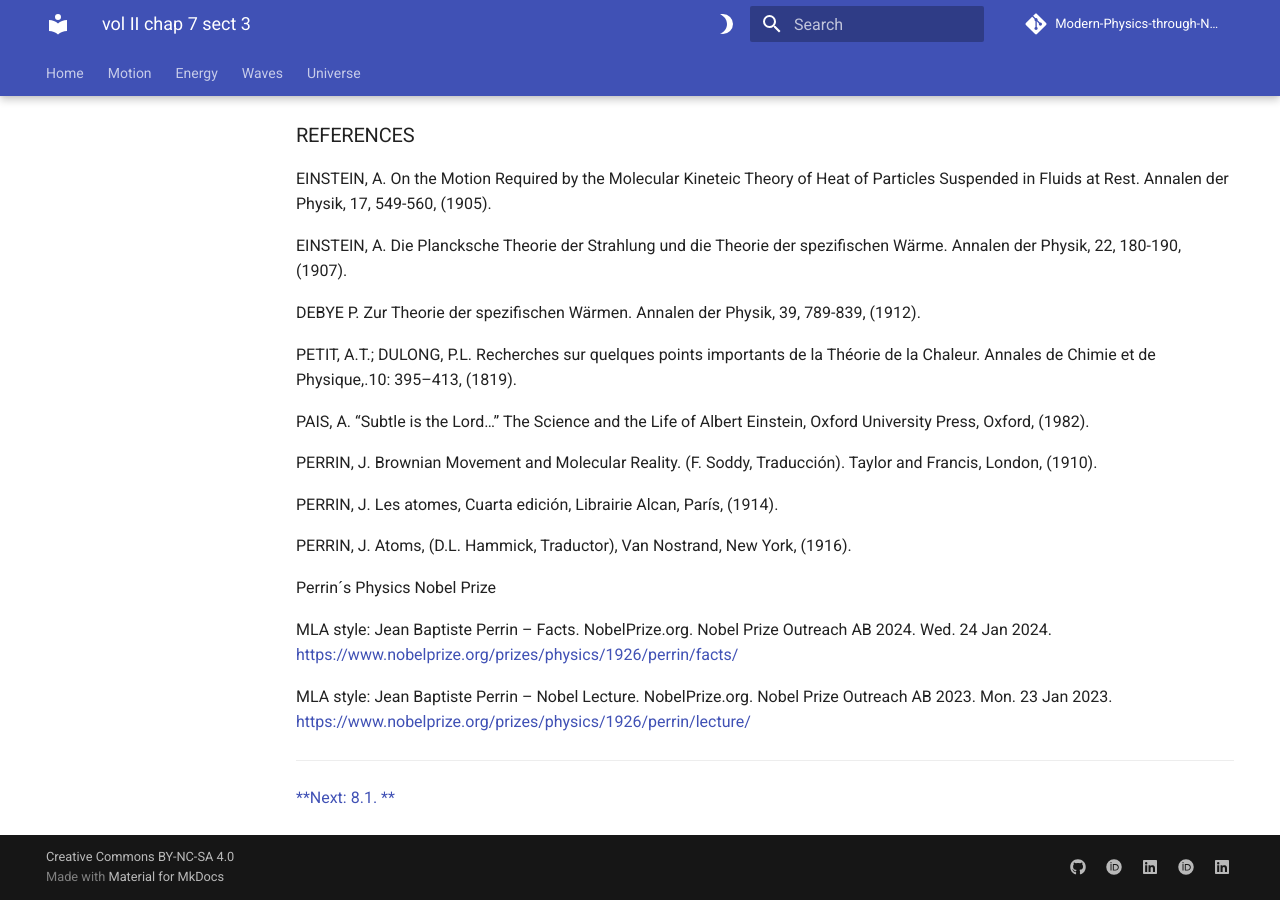
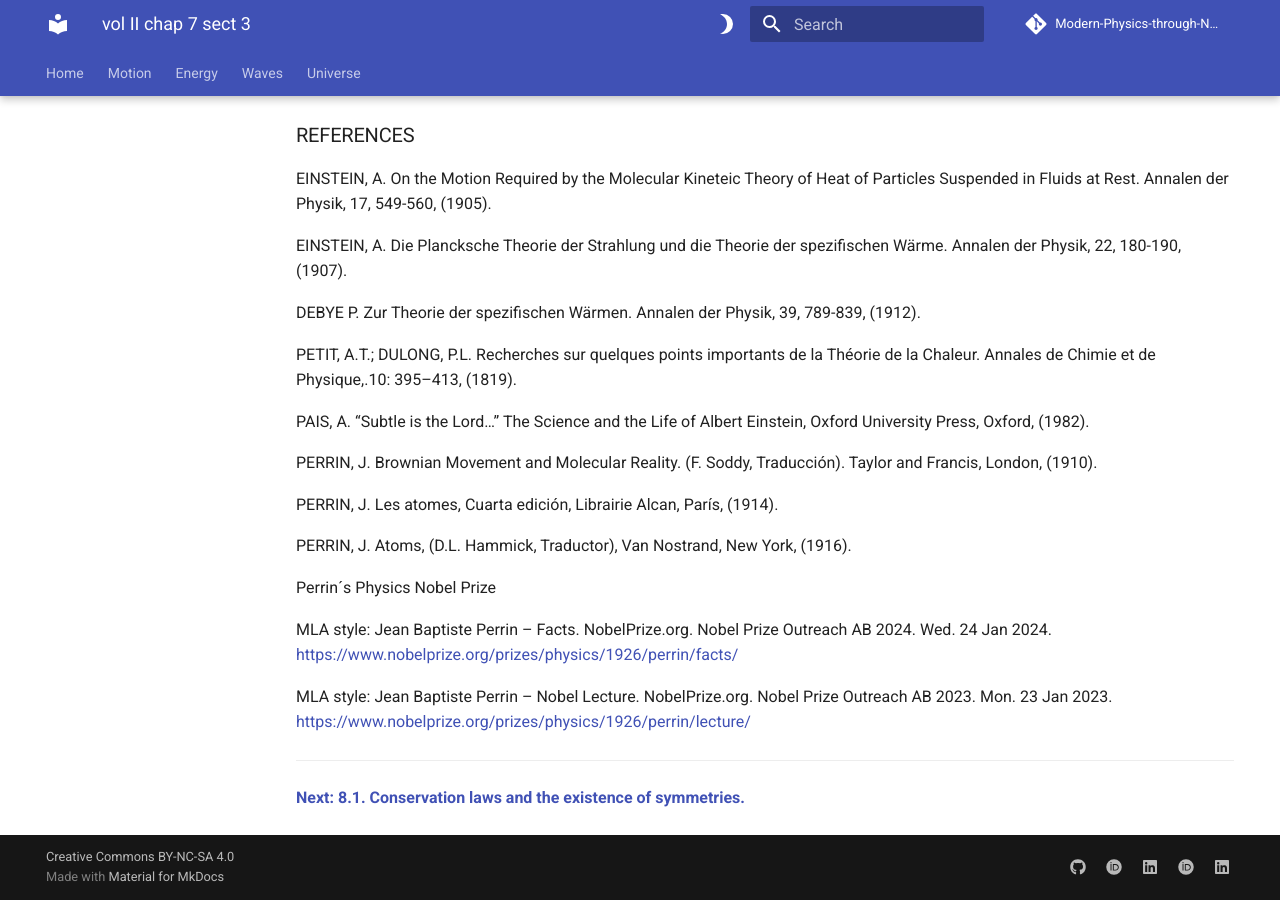
Before and after one commit to modphysnobel/modphysnobel.github.io, an MkDocs documentation site: the page built from docs/vol-II/vol-II-chap-7-sect-3.md, in a window 1280 px wide and 900 px high, scrolled down 4915 px. Built offline with MkDocs 1.6.1 and Material for MkDocs 9.7.7, drawn with Linux system fonts in a browser that asks for light colours; some web fonts are replaced; comment, search, counter and statistics services are not loaded.

Commit message:
Update vol-II-chap-7-sect-3.md

```diff
--- a/docs/vol-II/vol-II-chap-7-sect-3.md
+++ b/docs/vol-II/vol-II-chap-7-sect-3.md
@@ -194,4 +194,4 @@ MLA style: Jean Baptiste Perrin – Nobel Lecture. NobelPrize.org. Nobel Prize O
 
 ***
 
-[**Next: 8.1. **](./vol-II-chap-8-sect-1.md)
+[**Next: 8.1. Conservation laws and the existence of symmetries.**](./vol-II-chap-8-sect-1.md)
```
